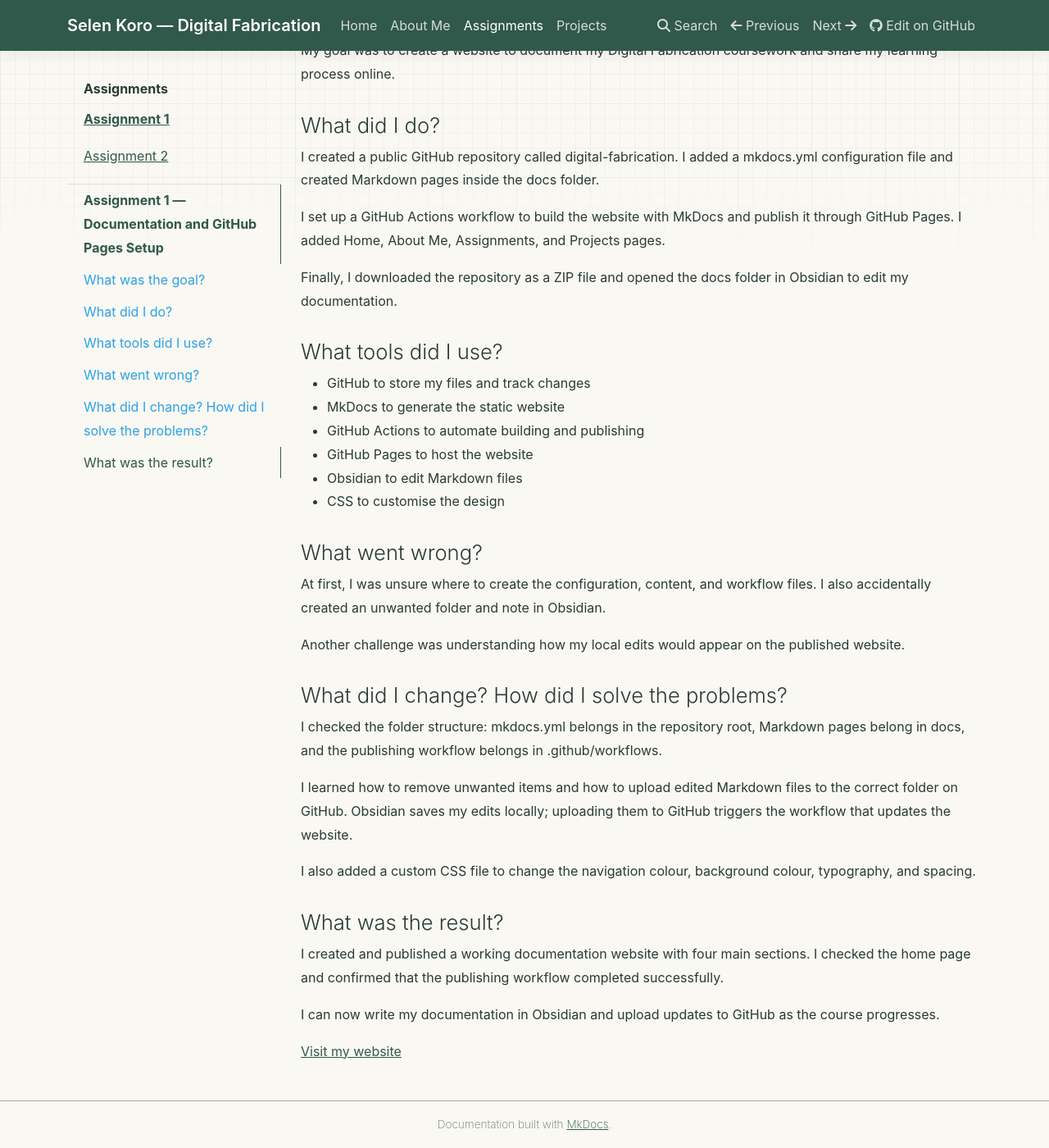
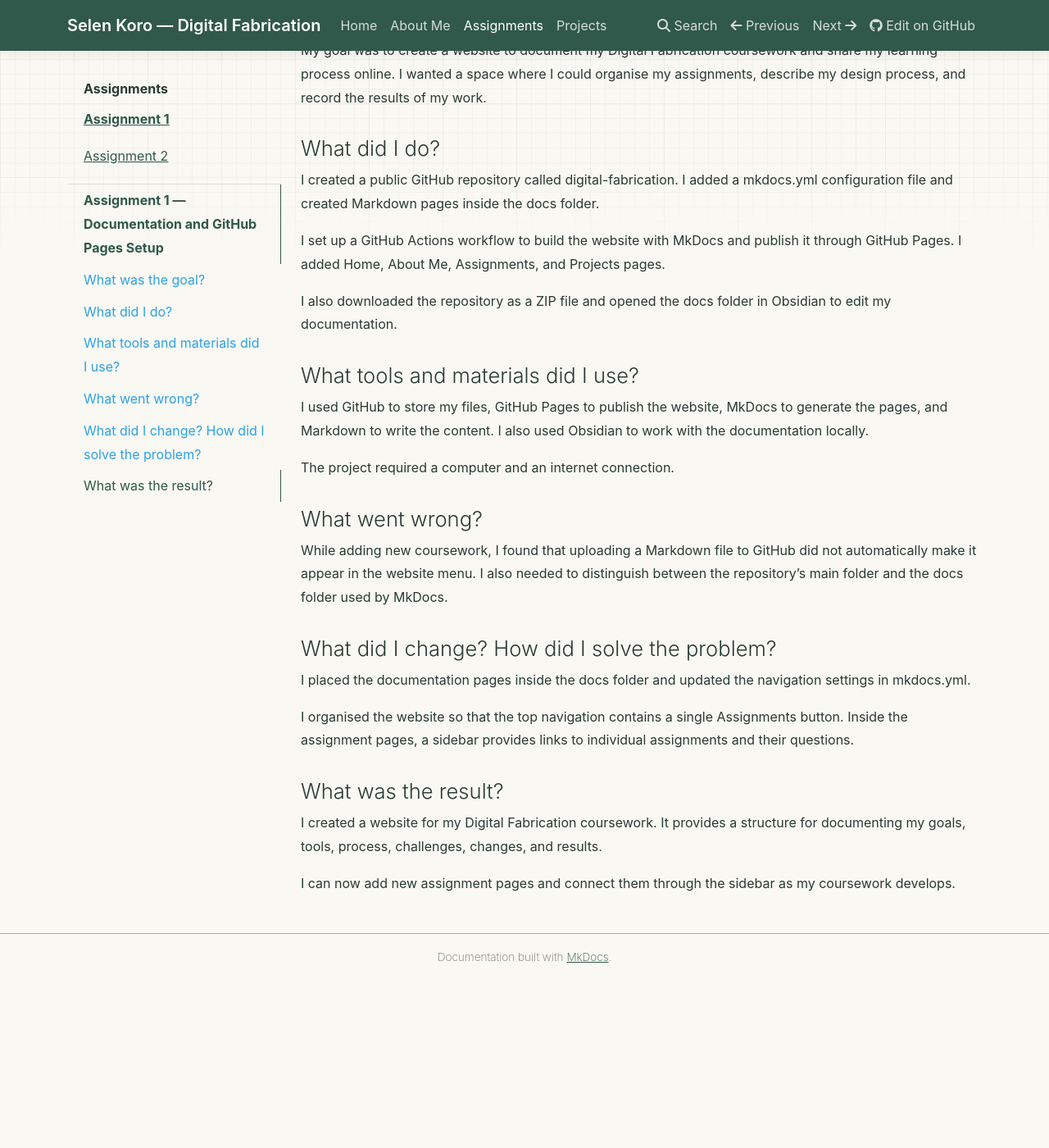
Before and after one commit to Koros1/digital-fabrication, an MkDocs documentation site: the page built from docs/assignments.md, in a window 1280 px wide and 1400 px high, scrolled down 347 px. Shown: the whole window at 82% size. Built offline with MkDocs 1.6.1, drawn with Linux system fonts in a browser that asks for light colours; nearby versions of some CDN libraries; after the commit the page ends 1542 px from its top, so only the background shows below that.

Commit message:
Update assignments.md

```diff
--- a/docs/assignments.md
+++ b/docs/assignments.md
@@ -2,61 +2,34 @@
 
 ## What was the goal?
 
-My goal was to create a website to document my Digital
-Fabrication coursework and share my learning process online.
+My goal was to create a website to document my Digital Fabrication coursework and share my learning process online. I wanted a space where I could organise my assignments, describe my design process, and record the results of my work.
 
 ## What did I do?
 
-I created a public GitHub repository called digital-fabrication.
-I added a mkdocs.yml configuration file and created Markdown
-pages inside the docs folder.
+I created a public GitHub repository called digital-fabrication. I added a mkdocs.yml configuration file and created Markdown pages inside the docs folder.
 
-I set up a GitHub Actions workflow to build the website with
-MkDocs and publish it through GitHub Pages. I added Home,
-About Me, Assignments, and Projects pages.
+I set up a GitHub Actions workflow to build the website with MkDocs and publish it through GitHub Pages. I added Home, About Me, Assignments, and Projects pages.
 
-Finally, I downloaded the repository as a ZIP file and opened
-the docs folder in Obsidian to edit my documentation.
+I also downloaded the repository as a ZIP file and opened the docs folder in Obsidian to edit my documentation.
 
-## What tools did I use?
+## What tools and materials did I use?
 
-- GitHub to store my files and track changes
-- MkDocs to generate the static website
-- GitHub Actions to automate building and publishing
-- GitHub Pages to host the website
-- Obsidian to edit Markdown files
-- CSS to customise the design
+I used GitHub to store my files, GitHub Pages to publish the website, MkDocs to generate the pages, and Markdown to write the content. I also used Obsidian to work with the documentation locally.
+
+The project required a computer and an internet connection.
 
 ## What went wrong?
 
-At first, I was unsure where to create the configuration,
-content, and workflow files. I also accidentally created
-an unwanted folder and note in Obsidian.
+While adding new coursework, I found that uploading a Markdown file to GitHub did not automatically make it appear in the website menu. I also needed to distinguish between the repository’s main folder and the docs folder used by MkDocs.
 
-Another challenge was understanding how my local edits
-would appear on the published website.
+## What did I change? How did I solve the problem?
 
-## What did I change? How did I solve the problems?
+I placed the documentation pages inside the docs folder and updated the navigation settings in mkdocs.yml.
 
-I checked the folder structure: mkdocs.yml belongs in the
-repository root, Markdown pages belong in docs, and the
-publishing workflow belongs in .github/workflows.
-
-I learned how to remove unwanted items and how to upload
-edited Markdown files to the correct folder on GitHub.
-Obsidian saves my edits locally; uploading them to GitHub
-triggers the workflow that updates the website.
-
-I also added a custom CSS file to change the navigation
-colour, background colour, typography, and spacing.
+I organised the website so that the top navigation contains a single Assignments button. Inside the assignment pages, a sidebar provides links to individual assignments and their questions.
 
 ## What was the result?
 
-I created and published a working documentation website
-with four main sections. I checked the home page and
-confirmed that the publishing workflow completed successfully.
+I created a website for my Digital Fabrication coursework. It provides a structure for documenting my goals, tools, process, challenges, changes, and results.
 
-I can now write my documentation in Obsidian and upload
-updates to GitHub as the course progresses.
-
-[Visit my website](https://koros1.github.io/digital-fabrication/)
+I can now add new assignment pages and connect them through the sidebar as my coursework develops.
```
